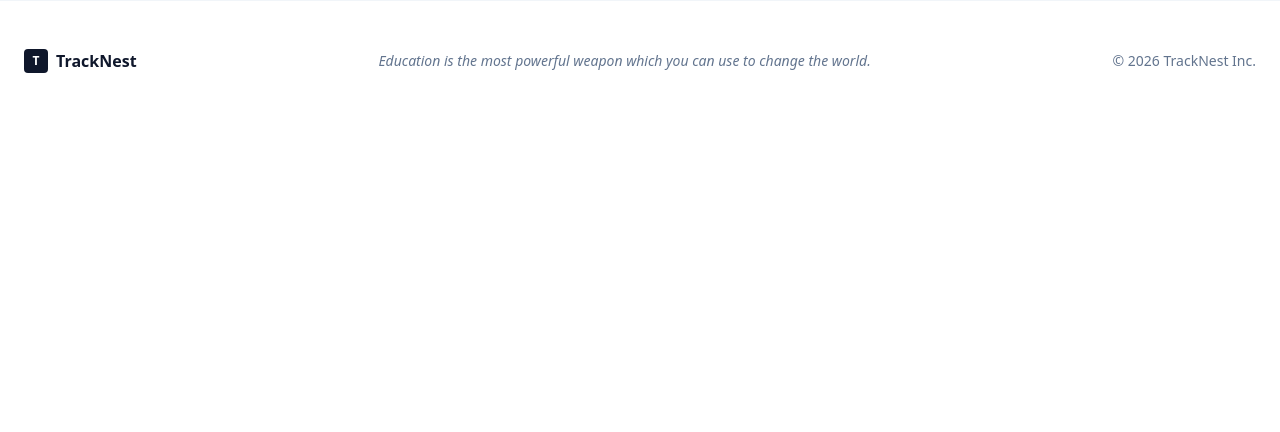
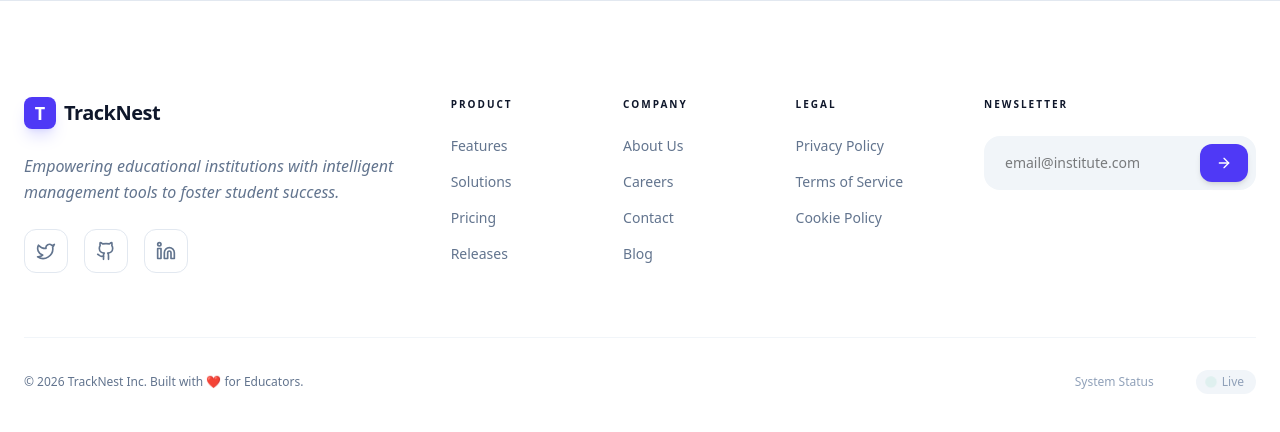
Before and after one commit to Alihaider592/TrackNest, a Next.js app: page /components/footer in a window 1280 px wide. Shown: the top 432 px of the page. Built offline with nearby package versions, Linux system fonts and the light colour scheme.

Commit message:
footer updated

```diff
--- a/app/components/footer/page.tsx
+++ b/app/components/footer/page.tsx
@@ -1,36 +1,234 @@
+"use client";
+
+import Link from "next/link";
+import { motion } from "framer-motion";
+import {
+  Twitter,
+  Github,
+  Linkedin,
+  ArrowRight,
+  ExternalLink,
+} from "lucide-react";
+
+// Special Effect Link Component
+const socials = [
+  { icon: Twitter, name: "Twitter" },
+  { icon: Github, name: "GitHub" },
+  { icon: Linkedin, name: "LinkedIn" },
+];
+const AnimatedLink = ({
+  href,
+  children,
+}: {
+  href: string;
+  children: React.ReactNode;
+}) => (
+  <Link href={href} className="group relative flex items-center w-fit">
+    <motion.span
+      whileHover={{ x: 5 }}
+      className="text-slate-500 dark:text-slate-400 group-hover:text-indigo-600 dark:group-hover:text-indigo-400 text-sm transition-colors duration-300"
+    >
+      {children}
+    </motion.span>
+    {/* The "Special" Underline Effect */}
+    <span className="absolute -bottom-1 left-0 w-0 h-0.5 bg-indigo-600 dark:bg-indigo-400 transition-all duration-300 group-hover:w-full" />
+  </Link>
+);
+
 export default function Footer() {
+  const currentYear = new Date().getFullYear();
+
+  const footerSections = [
+    {
+      title: "Product",
+      links: ["Features", "Solutions", "Pricing", "Releases"],
+    },
+    {
+      title: "Company",
+      links: ["About Us", "Careers", "Contact", "Blog"],
+    },
+    {
+      title: "Legal",
+      links: ["Privacy Policy", "Terms of Service", "Cookie Policy"],
+    },
+  ];
+
   return (
-    <footer className="py-12 px-6 border-t border-slate-100">
-      <div className="max-w-7xl mx-auto flex flex-col md:flex-row justify-between items-center gap-8">
-        <div className="flex items-center gap-2">
-          <div className="h-6 w-6 bg-slate-900 rounded flex items-center justify-center">
-            <span className="text-white font-bold text-xs">T</span>
+    <footer className="relative bg-white dark:bg-[#020617] pt-24 pb-12 px-6 border-t border-slate-200 dark:border-slate-800 transition-colors duration-300 overflow-hidden">
+      {/* Background Animated Glow */}
+      <motion.div
+        animate={{
+          opacity: [0.3, 0.6, 0.3],
+          scaleX: [0.8, 1.1, 0.8],
+        }}
+        transition={{ duration: 5, repeat: Infinity }}
+        className="absolute bottom-0 left-1/2 -translate-x-1/2 w-full h-px bg-gradient-to-r from-transparent via-indigo-500 to-transparent"
+      />
+
+      <div className="max-w-7xl mx-auto">
+        <div className="grid grid-cols-1 md:grid-cols-12 gap-12 mb-16">
+          {/* Brand Column */}
+          <motion.div
+            initial={{ opacity: 0, y: 20 }}
+            whileInView={{ opacity: 1, y: 0 }}
+            viewport={{ once: true }}
+            className="md:col-span-4 space-y-6"
+          >
+            <div className="flex items-center gap-2">
+              <motion.div
+                whileHover={{ rotate: 360 }}
+                transition={{ duration: 0.7, ease: "anticipate" }}
+                className="h-8 w-8 bg-indigo-600 rounded-lg flex items-center justify-center shadow-lg shadow-indigo-500/20 cursor-pointer"
+              >
+                <span className="text-white font-bold text-lg">T</span>
+              </motion.div>
+              <span className="text-xl font-bold tracking-tight text-slate-900 dark:text-white">
+                TrackNest
+              </span>
+            </div>
+            <p className="text-slate-500 dark:text-slate-400 leading-relaxed max-w-sm italic">
+              Empowering educational institutions with intelligent management
+              tools to foster student success.
+            </p>
+
+            {/* Social Icons with Pulse Effect */}
+            <div className="flex gap-4">
+              {socials.map(({ icon: Icon, name }, i) => (
+                <motion.div
+                  key={i}
+                  className="relative group"
+                  initial={{ opacity: 0, y: 10 }}
+                  animate={{ opacity: 1, y: 0 }}
+                  transition={{ delay: i * 0.08 }}
+                >
+                  {/* Tooltip */}
+                  <motion.div
+                    initial={{ opacity: 0, y: 8 }}
+                    whileHover={{ opacity: 1, y: -8 }}
+                    transition={{ type: "spring", stiffness: 300, damping: 20 }}
+                    className="
+          absolute -top-10 left-1/2 -translate-x-1/2
+          px-3 py-1.5
+          rounded-lg
+          text-xs font-medium
+          bg-slate-900 text-white
+          dark:bg-white dark:text-slate-900
+          shadow-lg
+          opacity-0 group-hover:opacity-100
+          flex items-center gap-1
+        "
+                  >
+                    <Icon className="w-3 h-3" />
+                    {name}
+                  </motion.div>
+
+                  {/* Button */}
+                  <Link
+                    href="#"
+                    className="
+          relative h-11 w-11 rounded-xl
+          border border-slate-200 dark:border-slate-800
+          flex items-center justify-center
+          bg-white dark:bg-slate-900
+          text-slate-500
+          overflow-hidden
+          group-hover:text-white
+          transition-colors duration-300
+        "
+                  >
+                    {/* Hover Background */}
+                    <span className="absolute inset-0 bg-indigo-600 opacity-0 group-hover:opacity-100 transition-opacity duration-300" />
+
+                    {/* Icon */}
+                    <motion.div
+                      whileHover={{ rotate: 360, scale: 1.15 }}
+                      whileTap={{ scale: 0.9 }}
+                      transition={{
+                        type: "spring",
+                        stiffness: 260,
+                        damping: 18,
+                      }}
+                      className="relative z-10"
+                    >
+                      <Icon className="w-5 h-5" />
+                    </motion.div>
+                  </Link>
+                </motion.div>
+              ))}
+            </div>
+          </motion.div>
+
+          {/* Links Columns */}
+          <div className="md:col-span-5 grid grid-cols-2 sm:grid-cols-3 gap-8">
+            {footerSections.map((section, idx) => (
+              <motion.div
+                key={section.title}
+                initial={{ opacity: 0, y: 20 }}
+                whileInView={{ opacity: 1, y: 0 }}
+                viewport={{ once: true }}
+                transition={{ delay: idx * 0.1 }}
+              >
+                <h4 className="font-black text-slate-900 dark:text-white mb-6 uppercase text-[10px] tracking-[0.2em]">
+                  {section.title}
+                </h4>
+                <ul className="space-y-4">
+                  {section.links.map((link) => (
+                    <li key={link}>
+                      <AnimatedLink href="#">{link}</AnimatedLink>
+                    </li>
+                  ))}
+                </ul>
+              </motion.div>
+            ))}
           </div>
-          <span className="font-bold text-slate-900">TrackNest</span>
+
+          {/* Newsletter Column */}
+          <motion.div
+            initial={{ opacity: 0, x: 20 }}
+            whileInView={{ opacity: 1, x: 0 }}
+            viewport={{ once: true }}
+            className="md:col-span-3 space-y-6"
+          >
+            <h4 className="font-black text-slate-900 dark:text-white uppercase text-[10px] tracking-[0.2em]">
+              Newsletter
+            </h4>
+            <div className="relative group">
+              <input
+                type="email"
+                placeholder="email@institute.com"
+                className="w-full px-5 py-4 bg-slate-100 dark:bg-slate-900 border border-transparent focus:border-indigo-500 dark:focus:border-indigo-400 rounded-2xl text-sm outline-none transition-all duration-500 focus:shadow-[0_0_20px_rgba(79,70,229,0.2)]"
+              />
+              <motion.button
+                whileHover={{ scale: 1.1 }}
+                whileTap={{ scale: 0.9 }}
+                className="absolute right-2 top-2 bottom-2 px-4 bg-indigo-600 text-white rounded-xl shadow-md flex items-center justify-center"
+              >
+                <ArrowRight className="w-4 h-4" />
+              </motion.button>
+            </div>
+          </motion.div>
         </div>
-        <p className="text-slate-500 text-sm italic">
-          Education is the most powerful weapon which you can use to change the world.
-        </p>
-        <div className="text-slate-500 text-sm">
-          © {new Date().getFullYear()} TrackNest Inc.
+
+        {/* Bottom Bar */}
+        <div className="pt-8 border-t border-slate-100 dark:border-slate-800 flex flex-col md:flex-row justify-between items-center gap-6">
+          <p className="text-slate-500 dark:text-slate-500 text-xs font-medium">
+            © {currentYear} TrackNest Inc. Built with ❤️ for Educators.
+          </p>
+          <div className="flex items-center gap-6">
+            <Link
+              href="#"
+              className="flex items-center gap-1.5 text-xs text-slate-400 hover:text-indigo-600 transition-colors group"
+            >
+              System Status{" "}
+              <ExternalLink className="w-3 h-3 opacity-0 group-hover:opacity-100 transition-opacity" />
+            </Link>
+            <div className="flex items-center gap-2 text-xs text-slate-400 bg-slate-100 dark:bg-slate-900 px-3 py-1 rounded-full">
+              <span className="h-1.5 w-1.5 rounded-full bg-emerald-500 animate-ping" />
+              Live
+            </div>
+          </div>
         </div>
       </div>
     </footer>
   );
 }
-{/* <footer className="py-12 px-6 border-t border-slate-100">
-        <div className="max-w-7xl mx-auto flex flex-col md:flex-row justify-between items-center gap-8">
-          <div className="flex items-center gap-2">
-            <div className="h-6 w-6 bg-slate-900 rounded flex items-center justify-center">
-              <span className="text-white font-bold text-xs">T</span>
-            </div>
-            <span className="font-bold text-slate-900">TrackNest</span>
-          </div>
-          <p className="text-slate-500 text-sm italic">
-            Education is the most powerful weapon which you can use to change the world.
-          </p>
-          <div className="text-slate-500 text-sm">
-            © {new Date().getFullYear()} TrackNest Inc.
-          </div>
-        </div>
-      </footer> */}
```
